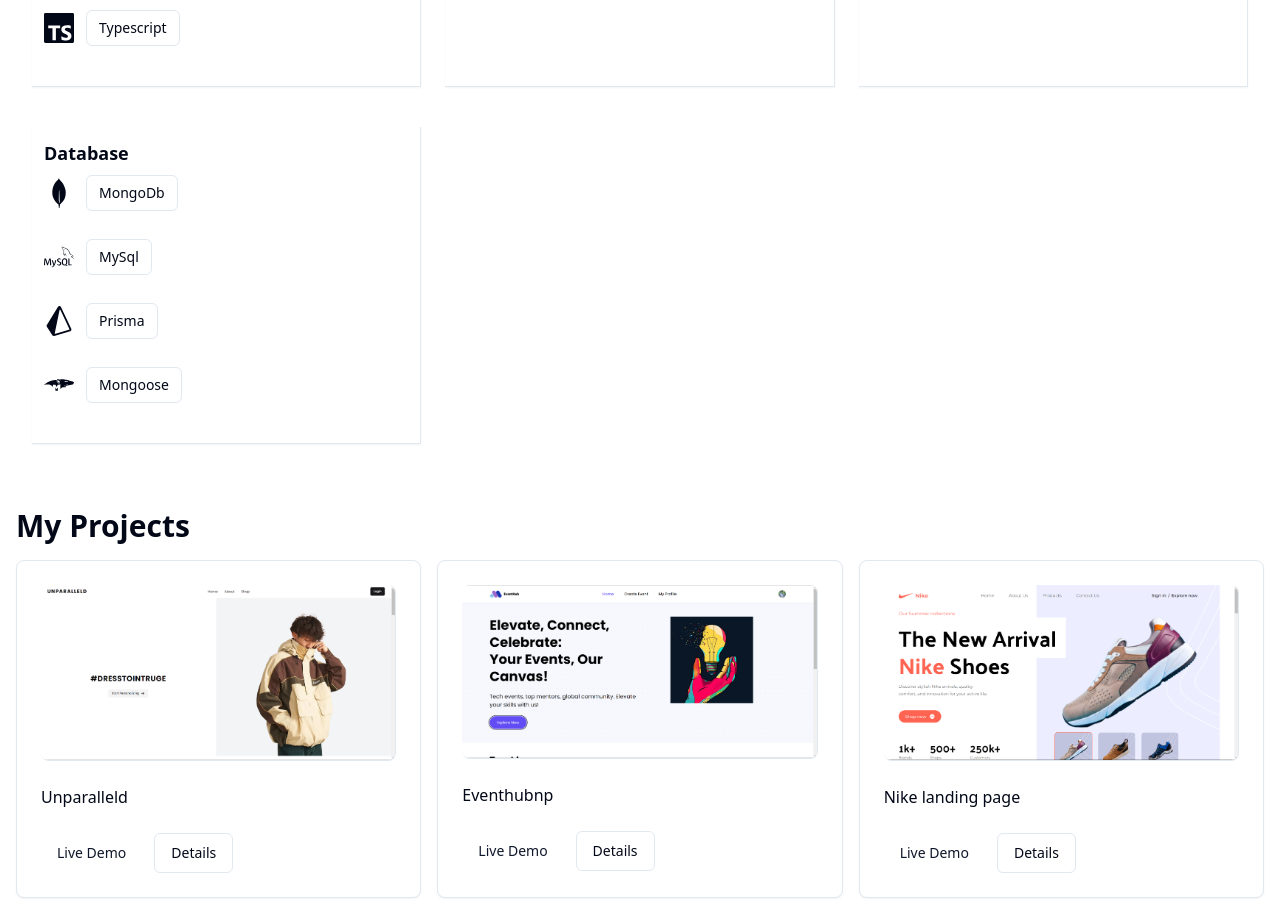
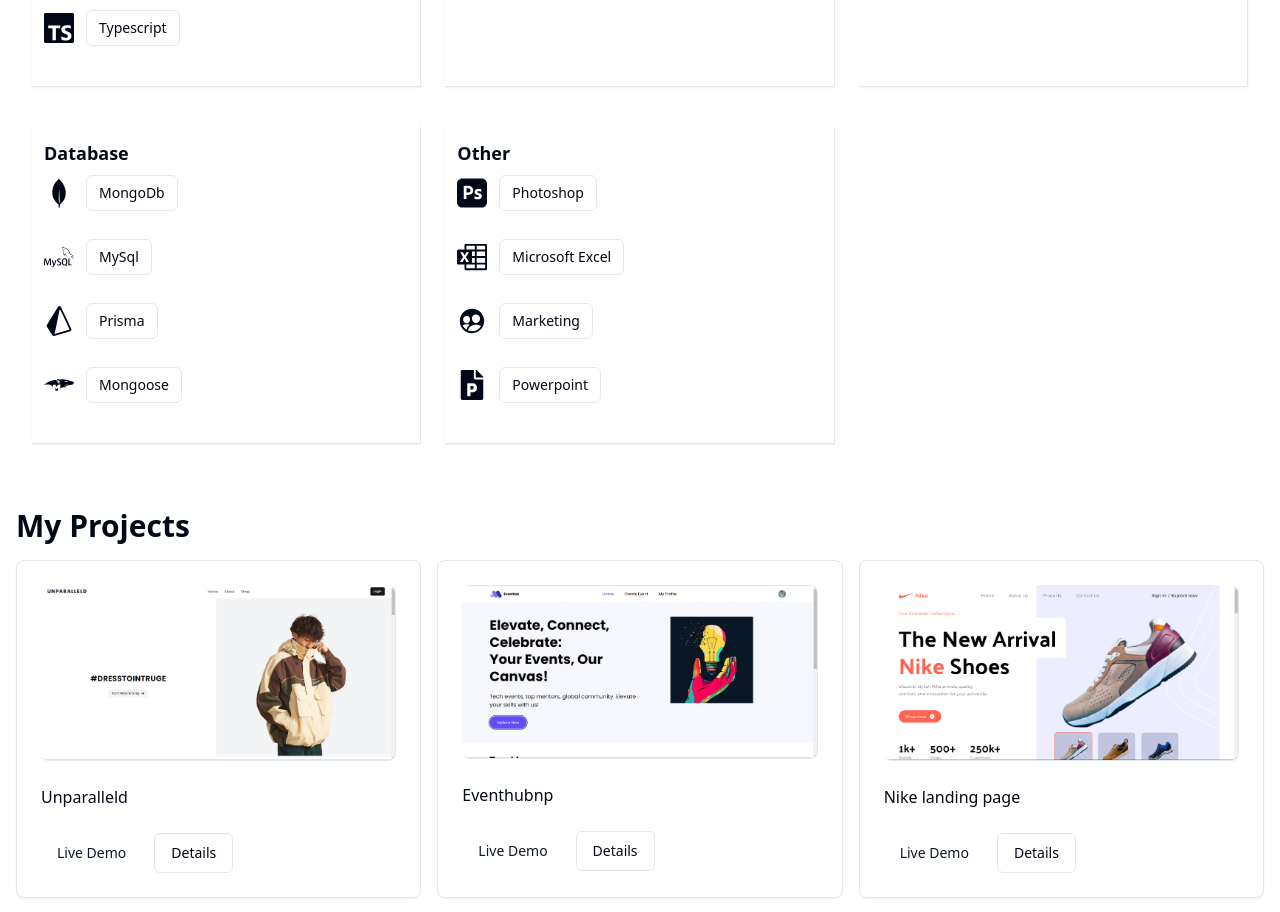
Before and after one commit to biwasbhandari/biwas-bhandari, a React (Vite) app: page / in a window 1280 px wide. Shown: the part 1820-2732 px from the top of the page. Built offline with nearby package versions, Linux system fonts and the light colour scheme; the HTML template or start-up script is replaced by a standard one.

Commit message:
skills added

```diff
--- a/src/components/Skill/Skill.tsx
+++ b/src/components/Skill/Skill.tsx
@@ -1,6 +1,11 @@
-import { IoLogoHtml5, IoLogoCss3, IoLogoJavascript } from "react-icons/io5";
+import {
+  IoLogoHtml5,
+  IoLogoCss3,
+  IoLogoJavascript,
+  IoPeopleCircle,
+} from "react-icons/io5";
 
-import { RiReactjsLine } from "react-icons/ri";
+import { RiCommunityLine, RiReactjsLine } from "react-icons/ri";
 import {
   SiTailwindcss,
   SiTypescript,
@@ -9,10 +14,13 @@
   SiMysql,
   SiPrisma,
   SiMongoose,
+  SiAdobephotoshop,
+  SiMicrosoftexcel,
 } from "react-icons/si";
 import { Button } from "../ui/button";
 import { BsBootstrap } from "react-icons/bs";
 import { useEffect, useState } from "react";
+import { FaDraft2Digital, FaFilePowerpoint } from "react-icons/fa";
 
 const skillCategories = [
   {
@@ -43,6 +51,15 @@
       { Icon: SiMysql, name: "MySql" },
       { Icon: SiPrisma, name: "Prisma" },
       { Icon: SiMongoose, name: "Mongoose" },
+    ],
+  },
+  {
+    category: "Other",
+    icons: [
+      { Icon: SiAdobephotoshop, name: "Photoshop" },
+      { Icon: SiMicrosoftexcel, name: "Microsoft Excel" },
+      { Icon: IoPeopleCircle, name: "Marketing" },
+      { Icon: FaFilePowerpoint, name: "Powerpoint" },
     ],
   },
 ];
```
